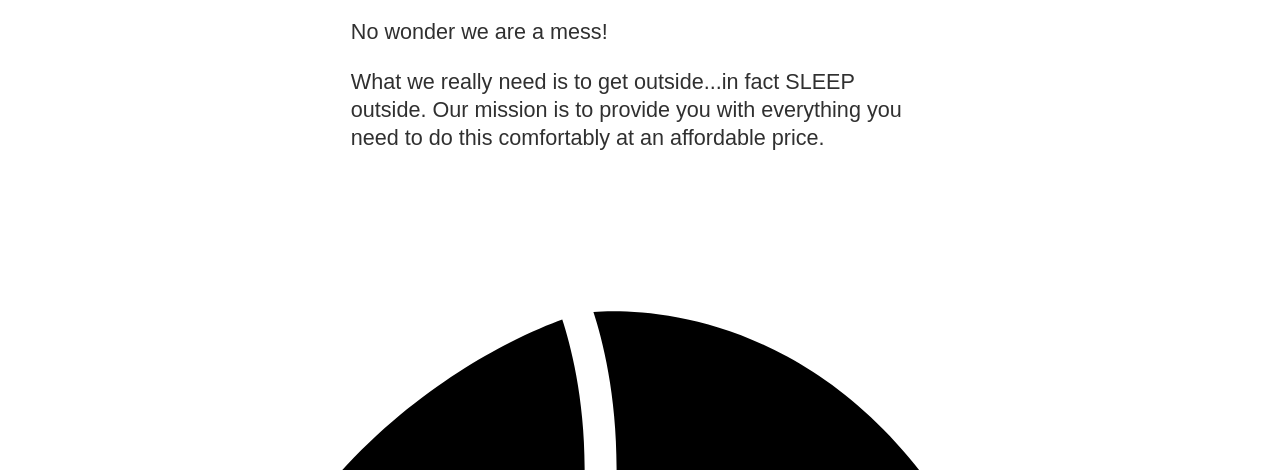
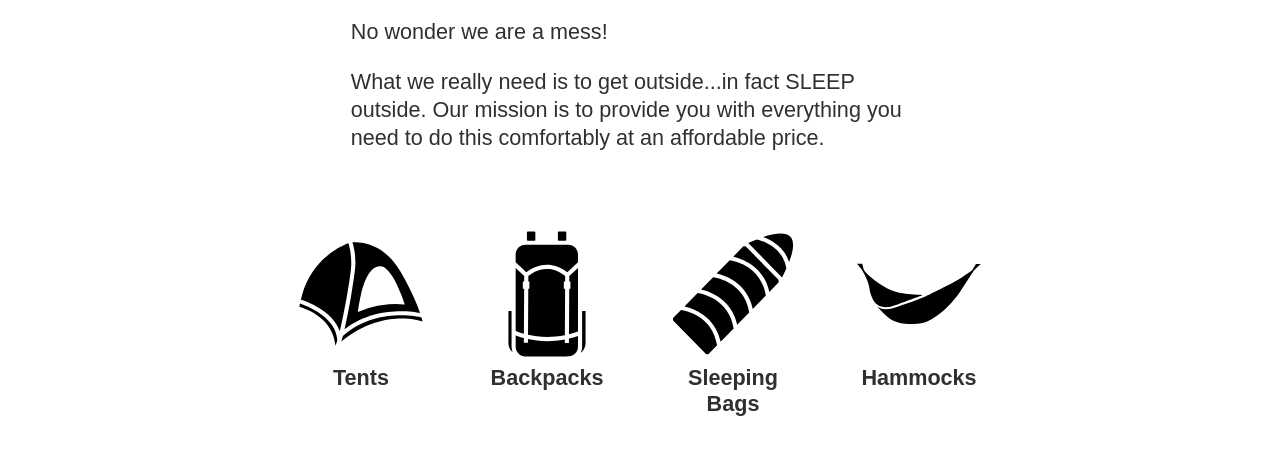
Before and after one commit to CamilaApai/WDD-230---Sleep-Outside, a website built with Vite: page src/index.html in a window 1280 px wide. Shown: the part 469-939 px from the top of the page. Built offline with nearby package versions, Linux system fonts and the light colour scheme.

Commit message:
CSS Fixes

```diff
--- a/src/css/style.css
+++ b/src/css/style.css
@@ -112,6 +112,39 @@ button {
 
 /* End cart icon styles */
 
+/* product grid styles */
+.product-grid {
+  list-style-type: none;
+  display: flex;
+  flex-wrap: wrap;
+  justify-content: center;
+  text-align: center;
+  color: var(--dark-grey);
+  padding-left: 0;
+}
+
+.product-grid > li {
+  width: 150px;
+  /* border: 1px solid var(--light-grey); */
+  padding: 0.5em;
+  margin: 1em;
+}
+.product-grid h2 {
+  margin: 0;
+
+  font-size: 1.2em;
+}
+.product-grid a {
+  text-decoration: none;
+}
+.product-grid a:link,
+.product-grid a:visited {
+  color: var(--dark-grey);
+}
+.product-grid a:hover {
+  text-decoration: underline;
+}
+
 .mission {
   padding: 0 0.5em;
   /* margin: 0.5em 0; */
--- a/src/js/product-listing.js
+++ b/src/js/product-listing.js
@@ -2,10 +2,7 @@ import { loadHeaderFooter, getParams } from "./utils.mjs";
 import ProductData from "./ProductData.mjs";
 import ProductList from "./ProductList.mjs";
 
-console.log("Found Path");
-
 loadHeaderFooter();
-
 const category = getParams("category");
 const dataSource = new ProductData();
 const element = document.querySelector(".product-list");
--- a/src/js/product.js
+++ b/src/js/product.js
@@ -1,11 +1,11 @@
-import { getParam, loadHeaderFooter } from "./utils.mjs";
+import { getParams, loadHeaderFooter } from "./utils.mjs";
 import ProductData from "./ProductData.mjs";
 import ProductDetails from "./ProductDetails.mjs";
 
 loadHeaderFooter();
 
 const dataSource = new ProductData("tents");
-const productId = getParam("product");
+const productId = getParams("product");
 
 const product = new ProductDetails(productId, dataSource);
 product.init();
```
Also changed, not shown: src/product-listing/index.html (+1 -1 lines).
